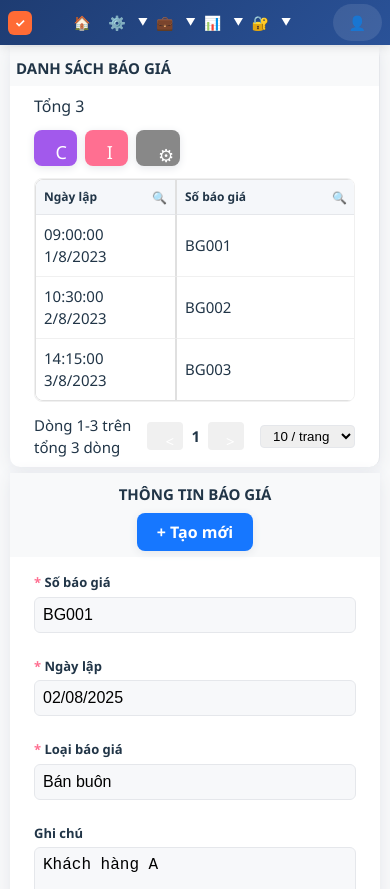
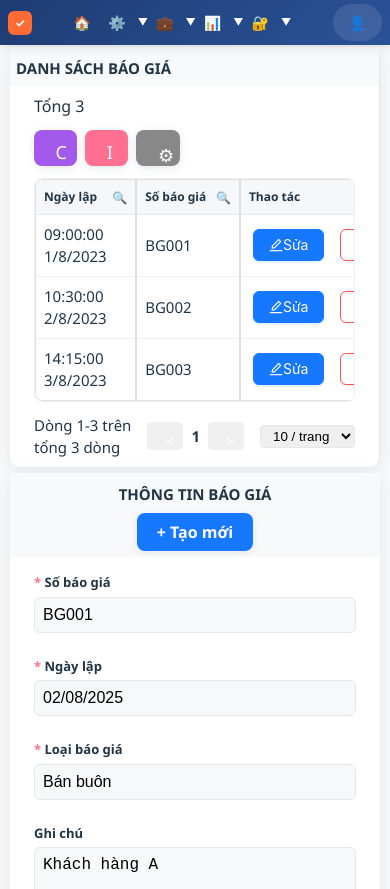
Before and after one commit to VuPhong-PQ/qlnpp, a React (Vite) app: page /business/quotation-table in a window 390 px wide. Built offline with nearby package versions, Linux system fonts and the light colour scheme.

Commit message:
sua trang bao gia, responsive/table resize

```diff
--- a/src/components/business/QuotationTable.css
+++ b/src/components/business/QuotationTable.css
@@ -18,7 +18,7 @@
     padding: 16px 12px 8px 12px !important;
   }
   .quotation-list-table, .quotation-detail-table {
-    min-width: 400px !important;
+    min-width: 280px !important;
     font-size: 14px !important;
   }
 }
@@ -33,7 +33,7 @@
     padding: 10px 6px 6px 6px !important;
   }
   .quotation-list-table, .quotation-detail-table {
-    min-width: 320px !important;
+    min-width: 200px !important;
     font-size: 12px !important;
   }
   .settings-modal-overlay, .modal-overlay {
@@ -41,18 +41,17 @@
   }
 }
 
-/* Make table scrollable horizontally on small screens */
-.quotation-list-table, .quotation-detail-table {
-  display: block;
+/* Table scroll for small screens: use container, not table */
+.table-scroll-x {
   overflow-x: auto;
   width: 100%;
   max-width: 100vw;
 }
-.quotation-list-table thead, .quotation-detail-table thead,
-.quotation-list-table tbody, .quotation-detail-table tbody {
-  display: table;
+
+/* Make table scrollable horizontally on small screens */
+.quotation-list-table, .quotation-detail-table {
   width: 100%;
-  table-layout: fixed;
+  max-width: 100vw;
 }
 .quotation-list-table th,
 .quotation-list-table td {
@@ -160,7 +159,7 @@
   border-collapse: separate;
   border-spacing: 0;
   background: #fff;
-  min-width: 600px;
+  min-width: 320px;
   box-shadow: 0 1px 4px #f0f1f2;
 }
 .quotation-list-table th, .quotation-detail-table th {
```
